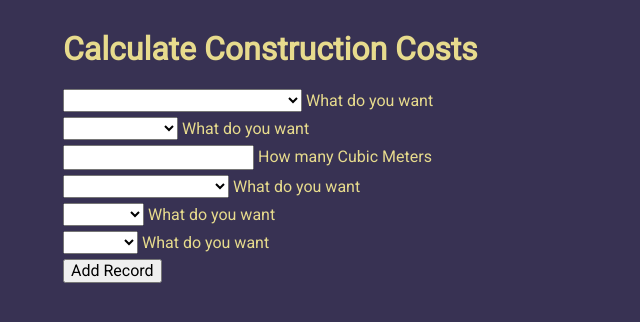
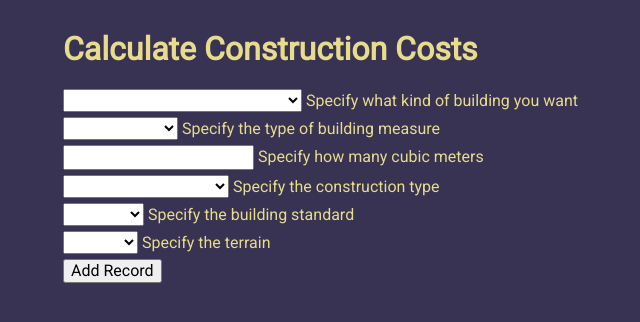
Before and after one commit to alpakaxaxa/TCC_Building_Calculations, a Flask app: page / in a window 1280 px wide. Shown: the part 73-395 px from the top of the page, without its empty margins (65-705 px from the left). Run offline with Flask 2, Linux system fonts and the light colour scheme.

Commit message:
Added comments and finetuned stuff

```diff
--- a/static/css/style.css
+++ b/static/css/style.css
@@ -45,3 +45,7 @@ ul {
 .formField {
   margin-bottom:5px;
 }
+
+.record {
+  margin-bottom:5px;
+}
--- a/static/js/store.js
+++ b/static/js/convenientInput.js
@@ -1,5 +1,7 @@
 window.addEventListener("load", checkQueryString);
-
+window.addEventListener("load", resetStorage)
+// Check if uID query parameter is given. If uID is specified,
+// form fields should be populated by flask and not javascript
 function checkQueryString() {
     const queryString = window.location.search;
     const urlParams = new URLSearchParams(queryString);
@@ -17,7 +19,17 @@ document.addEventListener('change', function (e) {
 
 function populateFormWithLocalStorage() {
     let elems = document.getElementsByClassName("input");
-    for (i=0;i<elems.length;i++) {
+    for (i = 0; i < elems.length; i++) {
         elems[i].value = localStorage.getItem(elems[i].name);
     }
 }
+
+function resetStorage() {
+    const form = document.getElementById('buildingInformationForm');
+    form.addEventListener('submit', function() {
+        localStorage.clear();
+        // Return true to execute form submission
+        alert("Local storage has been cleared")
+        return true
+    });
+}
--- a/static/js/id.js
+++ /dev/null
@@ -1,23 +0,0 @@
-function createUUID() {
-  let dt = new Date().getTime();
-  let uuid = 'xxxxxxxx-xxxx-4xxx-yxxx-xxxxxxxxxxxx'.replace(/[xy]/g, function (c) {
-    let r = (dt + Math.random() * 16) % 16 | 0;
-    dt = Math.floor(dt / 16);
-    return (c == 'x' ? r : (r & 0x3 | 0x8)).toString(16);
-  });
-  return uuid;
-}
-
-window.onload = function () {
-  const form = document.getElementById('buildingInformationForm');
-  form.addEventListener('submit', validateBuildingInformationForm);
-};
-
-function validateBuildingInformationForm() {
-  let el = document.getElementById('uID');
-  let uID = createUUID();
-  el.value = uID
-  let l = localStorage.length
-  localStorage.setItem((l+1).toString(), uID)
-  return true;
-}
--- a/templates/index.html
+++ b/templates/index.html
@@ -41,7 +41,7 @@
             <option value="3" {% if record.buildingUsage == 3 %}selected{% endif %}>Multi generation house</option>
             <option value="4" {% if record.buildingUsage == 4 %}selected{% endif %}>Multi family house (6-12 units)</option>
           </select>
-          <label for="buildingUsage">What do you want</label>
+          <label for="buildingUsage">Specify what kind of building you want</label>
         </div>
         <div class="formField">
           <select name="buildingType" id="buildingType" value="{{ record.buildingType }}" class="input">
@@ -49,11 +49,11 @@
             <option value="2" {% if record.buildingType == 2 %}selected{% endif %}>Conversion</option>
             <option value="3" {% if record.buildingType == 3 %}selected{% endif %}>Extension</option>
           </select>
-          <label for="buildingType">What do you want</label>
+          <label for="buildingType">Specify the type of building measure</label>
         </div>
         <div class="formField">
           <input type="number" name="buildingCubicMeters" id="buildingCubicMeters" value="{{ record.buildingCubicMeters }}" class="input">
-          <label for="buildingCubicMeters">How many Cubic Meters</label>
+          <label for="buildingCubicMeters">Specify how many cubic meters</label>
         </div>
         <div class="formField">
           <select name="buildingConstructionType" id="buildingConstructionType" value="{{ record.buildingConstructionType }}" class="input">
@@ -61,7 +61,7 @@
             <option value="2" {% if record.buildingConstructionType == 2 %}selected{% endif %}>Timber construction</option>
             <option value="3" {% if record.buildingConstructionType == 3 %}selected{% endif %}>Steel construction</option>
           </select>
-          <label for="buildingConstructionType">What do you want</label>
+          <label for="buildingConstructionType">Specify the construction type</label>
         </div>
         <div class="formField">
           <select name="buildingStandard" id="buildingStandard" value="{{ record.buildingStandard }}" class="input">
@@ -69,14 +69,14 @@
             <option value="2" {% if record.buildingStandard == 2 %}selected{% endif %}>Medium</option>
             <option value="3" {% if record.buildingStandard == 3 %}selected{% endif %}>High</option>
           </select>
-          <label for="buildingStandard">What do you want</label>
+          <label for="buildingStandard">Specify the building standard</label>
         </div>
         <div class="formField">
           <select name="buildingTerrain" id="buildingTerrain" value="{{ record.buildingTerrain }}" class="input">
             <option value="1" {% if record.buildingTerrain == 1 %}selected{% endif %}>Flat</option>
             <option value="2" {% if record.buildingTerrain == 2 %}selected{% endif %}>Hillside</option>
           </select>
-          <label for="buildingType">What do you want</label>
+          <label for="buildingType">Specify the terrain</label>
         </div>
         <div class="formField">
           <input type="submit" value="{% if record %}Update{% else %}Add Record{% endif %}">
@@ -84,8 +84,7 @@
       </form>
     </div>
   </div>
-  <script src="{{ url_for('static', filename='js/id.js') }}"></script>
-  <script src="{{ url_for('static', filename='js/store.js') }}"></script>
+  <script src="{{ url_for('static', filename='js/convenientInput.js') }}"></script>
 
 </body>
 
--- a/templates/view.html
+++ b/templates/view.html
@@ -32,11 +32,11 @@
       <h1>Calculate Construction Costs</h1>
     </div>
     <div>
-      <h3><a href="/?uID={{ records[0]['uID'] }}">Usage: {{ records[0]['buildingUsage'] }}, Cubic Meters: {{ records[0]['buildingCubicMeters'] }}, Value: {{ records[0]['buildingValue'] }}</a></h3>
+      <h3><a href="/?uID={{ records[0]['uID'] }}">Newest entry: {{ records[0]['buildingUsage'] }}, Cubic Meters: {{ records[0]['buildingCubicMeters'] }}, Value: <strong>{{ records[0]['buildingValue'] }}</strong></a></h3>
     </div>
     <div>
     {% for i in range(1, records|length) %}
-      <li><a href="/?uID={{ records[i]['uID'] }}">Usage: {{ records[i]['buildingUsage'] }}, Cubic Meters: {{ records[i]['buildingCubicMeters'] }}, Value: <span>{{ records[i]['buildingValue'] }}</span></a></li>
+      <li class="record"><a href="/?uID={{ records[i]['uID'] }}">Earlier entry {{ i }}: {{ records[i]['buildingUsage'] }}, Cubic Meters: {{ records[i]['buildingCubicMeters'] }}, Value: <strong>{{ records[i]['buildingValue'] }}</strong></a></li>
     {% endfor %}
     </div>
   </div>
```
Also changed, not shown: buildingInformation.py (+10 -9 lines), data.json (+1 -1 lines).
